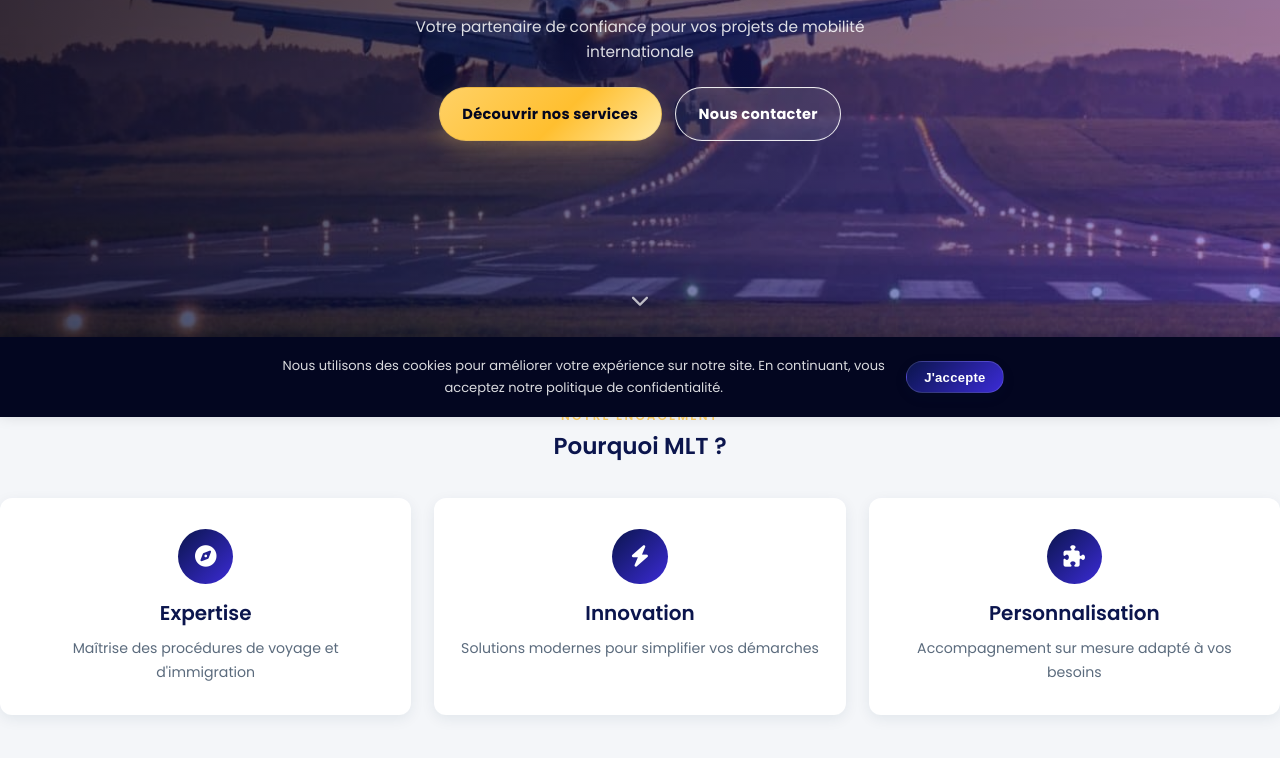
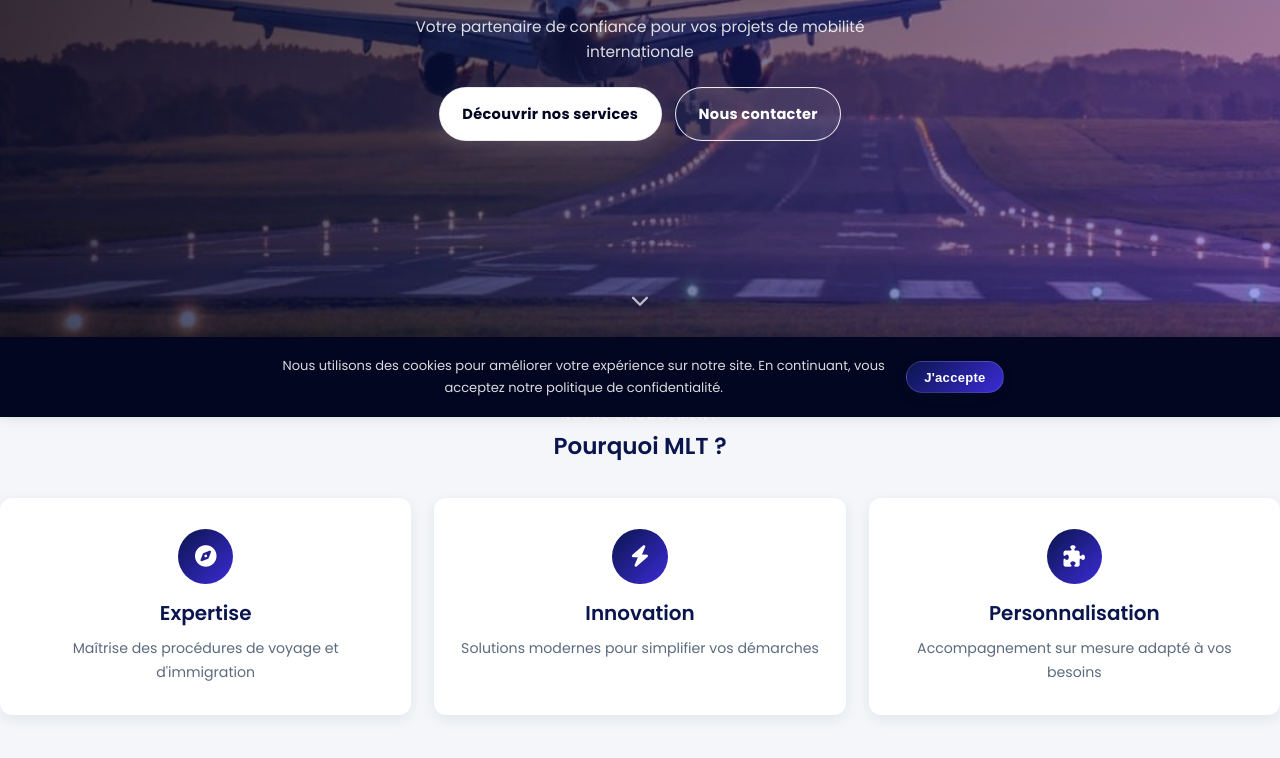
Before and after one commit to Jovanimbombo/mlt-consulting, a plain HTML site: page index.html in a window 1280 px wide. Shown: the part 383-1141 px from the top of the page. Drawn offline with nearby package versions, Linux system fonts and the light colour scheme.

Commit message:
Change gold colors to white in style.css
Updated color variables for gold and gold-light to white. Adjusted button and warning styles to reflect the new color scheme.

```diff
--- a/style.css
+++ b/style.css
@@ -7,8 +7,8 @@
   --navy: #0b154d;
   --navy-deep: #030620;
   --sky: #3b2bd6;
-  --gold: #ffd166;
-  --gold-light: #ffe8a3;
+  --gold: #ffffff;
+  --gold-light: #ffffff;
   --white: #ffffff;
   --bg-light: #f4f6f9;
   --text-dark: #1e293b;
@@ -252,8 +252,8 @@ p{ margin:0 0 1em; color: var(--text-muted); }
   --navy: #0f2b66;            /* accent darker */
   --navy-deep: #06103a;
   --sky: #6a52ff;             /* accent bright */
-  --gold: #ffd166;
-  --gold-light: #ffe8a3;
+  --gold: #ffffff;
+  --gold-light: #ffffff;
 }
 
 /* Ensure visible text and surfaces in dark mode */
@@ -375,12 +375,12 @@ body.dark .theme-toggle .fa-sun{ display:inline-block; }
 
 /* Restore gold styling specifically for hero buttons */
 .hero .btn-gold{
-  background: linear-gradient(135deg, var(--gold) 0%, #ffbf2f 55%, var(--gold-light) 100%);
+  background: linear-gradient(135deg, var(--white) 0%, var(--white) 55%, var(--white) 100%);
   color: var(--navy-deep);
-  box-shadow: 0 8px 24px rgba(255, 209, 102, 0.25);
+  box-shadow: 0 8px 24px rgba(255,255,255,0.12);
   border-color: rgba(3,6,32,0.08);
 }
-.hero .btn-gold:hover{ transform: translateY(-3px); box-shadow: 0 12px 30px rgba(255, 209, 102, 0.35); }
+.hero .btn-gold:hover{ transform: translateY(-3px); box-shadow: 0 12px 30px rgba(255,255,255,0.16); }
 .hero .btn-outline-light{
   background: rgba(255,255,255,0.08);
   color: var(--white);
@@ -559,7 +559,7 @@ body.dark .theme-toggle .fa-sun{ display:inline-block; }
 .service-warning{
   margin-top: 0.9rem;
   padding: 0.85rem 1rem;
-  background: linear-gradient(90deg, rgba(201,169,89,0.08), rgba(201,169,89,0.03));
+  background: linear-gradient(90deg, rgba(255,255,255,0.06), rgba(255,255,255,0.03));
   border-left: 4px solid var(--gold);
   color: var(--navy);
   font-weight:600;
@@ -607,8 +607,8 @@ body.dark .theme-toggle .fa-sun{ display:inline-block; }
 .service-goal{ font-size: 0.85rem; color: var(--navy); margin:0; }
 .warning-box{
   display:flex; gap:0.7rem;
-  background: rgba(201,169,89,0.12);
-  border: 1px solid rgba(201,169,89,0.4);
+  background: rgba(255,255,255,0.06);
+  border: 1px solid rgba(255,255,255,0.12);
   border-radius: 8px;
   padding: 0.9rem 1rem;
   margin-top: auto;
```
